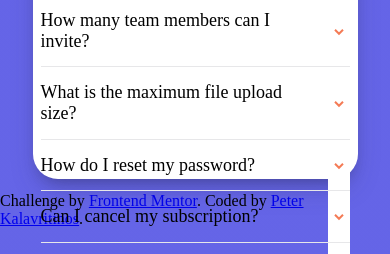
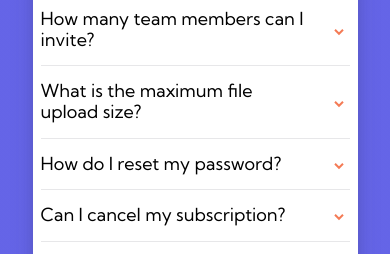
Before and after one commit to peter-kalavritinos/faq-card, a website built with Parcel: page index.html in a window 390 px wide. Shown: the part 581-835 px from the top of the page. Built offline with nearby package versions, Linux system fonts and the light colour scheme; files whose address does not match are found by name.

Commit message:
Fixed font, footer alignment, and mobile screen height

```diff
--- a/css/main.css
+++ b/css/main.css
@@ -1,4 +1,4 @@
-@font-face {
+/*@font-face {
     font-family: "KumbhSans";
     src: url("./fonts/KumbhSans-VariableFont_wght.ttf");
     font-weight: regular;
@@ -8,11 +8,13 @@
     font-family: "kumbhSans";
     src: url("./fonts/KumbhSans-VariableFont_wght.ttf");
     font-weight: bold;
-}
+}*/
 
+@import url("https://fonts.googleapis.com/css2?family=Kumbh+Sans:wght@400;700&display=swap");
 body {
     background: rgb(101, 99, 232);
     background: linear-gradient( 0deg, hsl(240, 73%, 65%) 54%, hsl(273, 75%, 66%) 100%) no-repeat center center fixed;
+    font-family: "Kumbh Sans", sans-serif;
 }
 
 .answer {
@@ -41,6 +43,11 @@ body {
     overflow: hidden;
 }
 
+footer {
+    text-align: center;
+    margin-top: 300px;
+}
+
 
 /*-----------------MOBILE-------------------------*/
 
@@ -49,7 +56,7 @@ body {
         flex-direction: column;
         background-image: none;
         width: 325px;
-        height: 600px;
+        height: 100%;
         margin: 160px auto 0.8rem auto;
         padding: 0px 0 0 0;
     }
```
